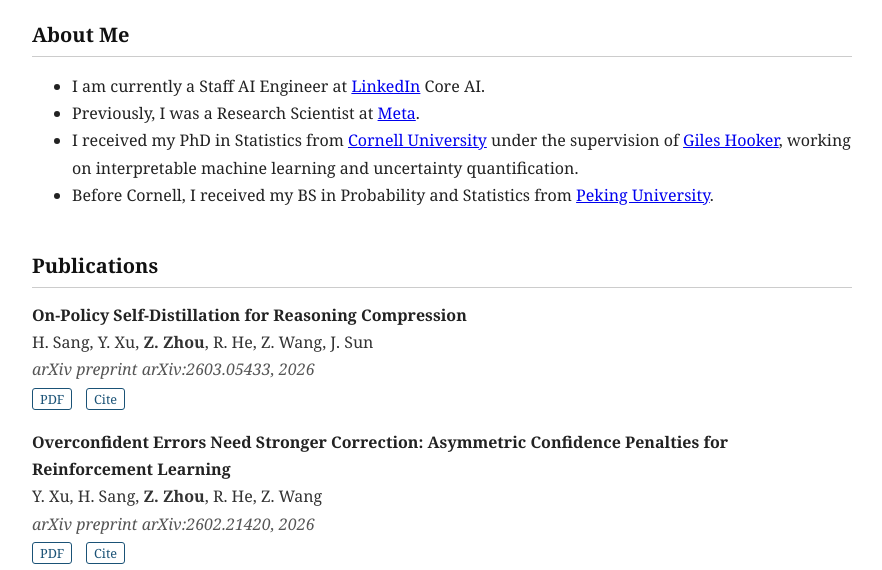
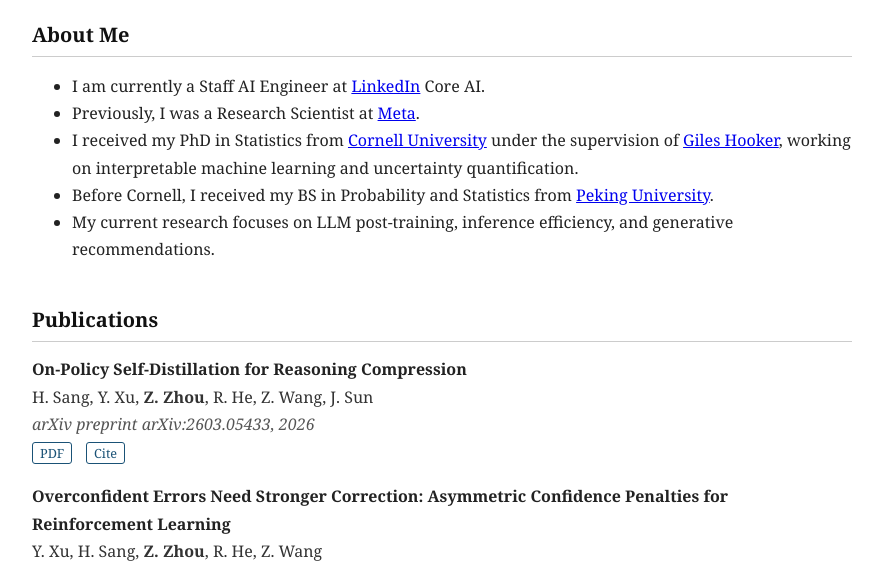
Before and after one commit to ZhengzeZhou/ZhengzeZhou.github.io, a plain HTML site: page index.html in a window 1280 px wide. Shown: the part 210-780 px from the top of the page, without its empty margins (198-1080 px from the left). Drawn offline with Linux system fonts and the light colour scheme.

Commit message:
Add research focus bullet point on LLM post-training, efficiency, and generative recommendations
Co-Authored-By: Claude Sonnet 4.6 <noreply@anthropic.com>

```diff
--- a/index.html
+++ b/index.html
@@ -183,6 +183,7 @@
     <li>Previously, I was a Research Scientist at <a href="https://www.meta.com/" target="_blank">Meta</a>.</li>
     <li>I received my PhD in Statistics from <a href="https://stat.cornell.edu/" target="_blank">Cornell University</a> under the supervision of <a href="http://faculty.bscb.cornell.edu/~hooker/" target="_blank">Giles Hooker</a>, working on interpretable machine learning and uncertainty quantification.</li>
     <li>Before Cornell, I received my BS in Probability and Statistics from <a href="https://www.math.pku.edu.cn/" target="_blank">Peking University</a>.</li>
+    <li>My current research focuses on LLM post-training, inference efficiency, and generative recommendations.</li>
   </ul>
 
   <!-- ── Publications ── -->
```
